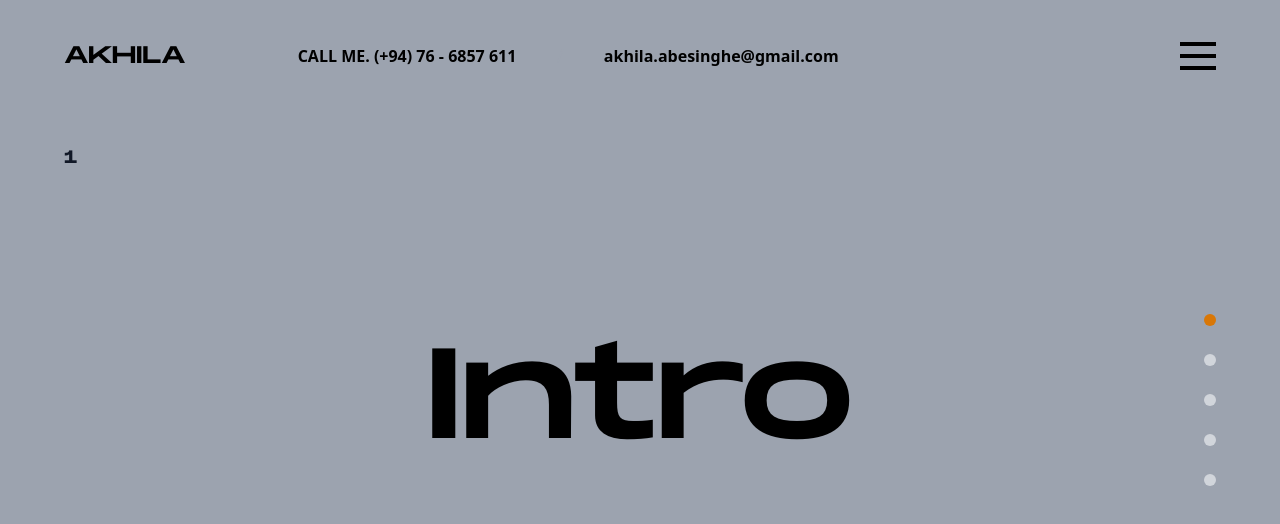
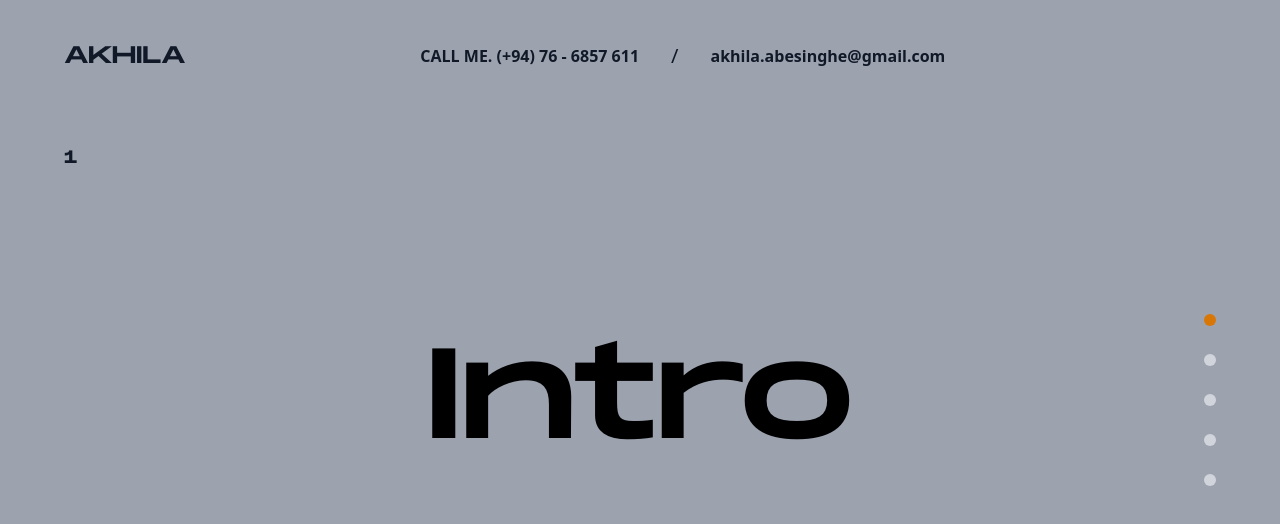
Before and after one commit to akhilasuraj/portfolio, a React (Create React App) app: page / in a window 1280 px wide. Shown: the top 524 px of the page. Built offline with nearby package versions, Linux system fonts and the light colour scheme.

Commit message:
Topbar modified

```diff
--- a/src/Components/Common/Topbar/Topbar.jsx
+++ b/src/Components/Common/Topbar/Topbar.jsx
@@ -3,18 +3,18 @@ import { useState } from "react";
 const Topbar = ({ setCurentPage }) => {
   const [sideMenu, setSideMenu] = useState(false);
   return (
-    <div className="w-full h-28 bg-transparent flex items-center justify-between px-16 fixed z-50">
-      <div className="flex items-center">
+    <div className="w-full h-28 bg-transparent flex items-center justify-between px-16 fixed z-50 text-gray-900">
       <span
         className="text-2xl font-monument cursor-pointer"
         onClick={() => setCurentPage(0)}
       >
         AKHILA
       </span>
-        <span className="ml-28 font-semibold cursor-pointer">
+      <div className="flex items-center ">
+        <span className="font-semibold cursor-pointer">
           CALL ME. (+94) 76 - 6857 611
         </span>
-        <span className="text-gray-400 font-normal text-xl px-10 cursor-default">
+        <span className="font-normal text-xl px-8 cursor-default">
           /
         </span>
         <span className="font-semibold cursor-pointer">
@@ -26,17 +26,17 @@ const Topbar = ({ setCurentPage }) => {
         onClick={() => setSideMenu((n) => !n)}
       >
         <span
-          className={`w-full h-1 bg-black origin-left transform ease-in-out duration-700 ${
+          className={`w-full h-1 origin-left transform ease-in-out duration-700 ${
             sideMenu ? "rotate-45" : ""
           }`}
         />
         <span
-          className={`w-full h-1 bg-black transform ease-in-out duration-700 ${
+          className={`w-full h-1 transform ease-in-out duration-700 ${
             sideMenu ? "opacity-0 scale-x-0" : ""
           }`}
         />
         <span
-          className={`w-full h-1 bg-black origin-left transform ease-in-out duration-700 ${
+          className={`w-full h-1 origin-left transform ease-in-out duration-700 ${
             sideMenu ? "-rotate-45" : ""
           }`}
         />
```
Lines whose indentation alone changed are shown as unchanged.
